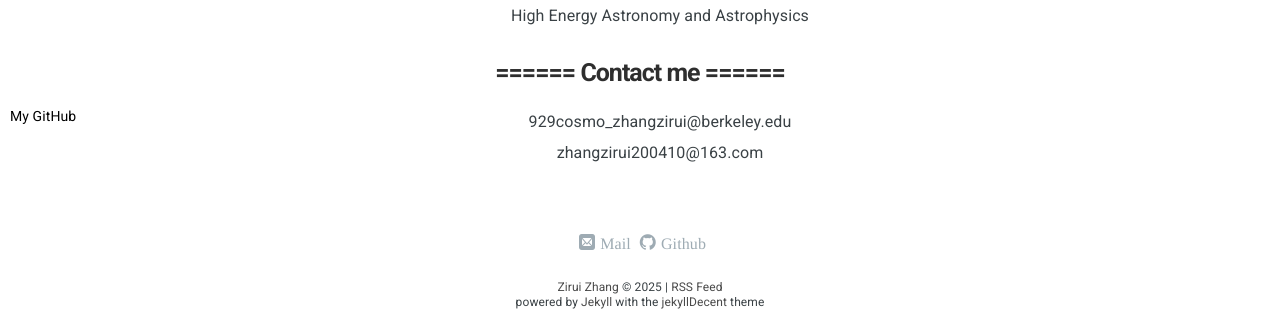
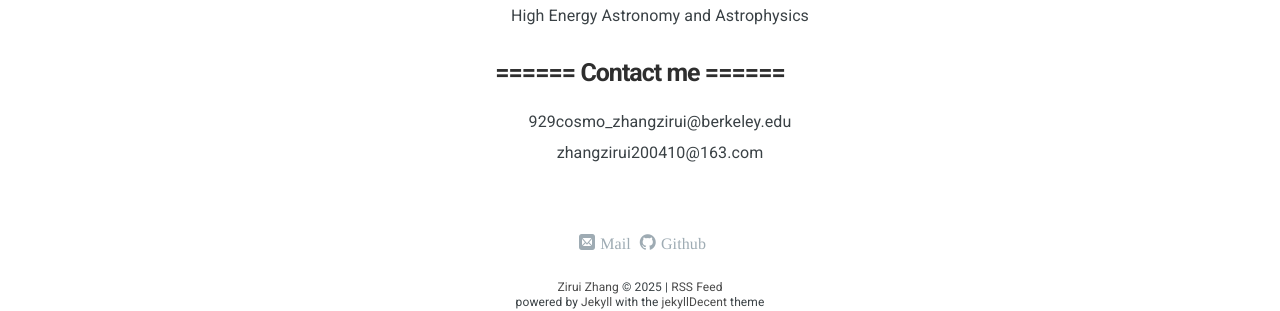
Before and after one commit to ZAKIRAM0/ZAKIRAM0.github.io, a Jekyll site: the page built from index.html, in a window 1280 px wide. Shown: the part 757-1068 px from the top of the page. Built offline with Jekyll 4.4.1, drawn with Linux system fonts in a browser that asks for light colours; nearby versions of some CDN libraries; some web fonts are replaced; library files that are not in the unit come from our copies; a script that is not in the unit is left out; comment, search, counter and statistics services are not loaded.

Commit message:
Update index.html

```diff
--- a/index.html
+++ b/index.html
@@ -81,11 +81,5 @@ layout: default
 </div>
 </div>
 
-<div class="github-link" style="position: fixed; bottom: 10px; left: 10px;">
-    <a href="https://github.com/ZAKIRAM0" target="_blank" style="text-decoration: none; font-family: 'Roboto', sans-serif; font-size: 14px; color: #000;">
-        My GitHub
-    </a>
-</div>
-
 </body>
 </html>
```
